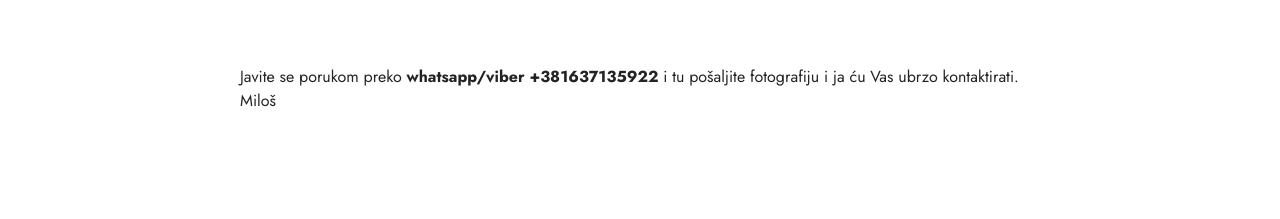
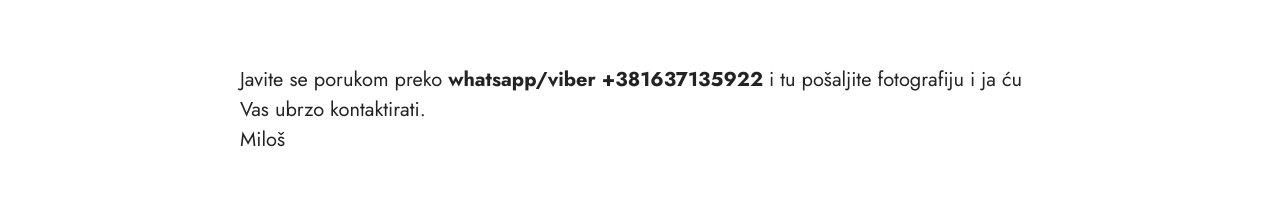
Before and after one commit to milosm2000/milos-portreti, a plain HTML site: page index.html in a window 1280 px wide. Shown: the part 2810-3029 px from the top of the page. Drawn offline with Linux system fonts and the light colour scheme; files whose address does not match are found by name.

Commit message:
Update index.html

```diff
--- a/index.html
+++ b/index.html
@@ -222,9 +222,8 @@
               <font style="vertical-align: inherit;">Za <strong>vece ili manje formate</strong> cena se formira na osnovu detalja Vašeg zahteva.</font><br>
                 <font style="vertical-align: inherit;">Vreme izrade je <strong> od 7 do 25 dana. </strong></font><br>
                 <p class="mbr-text mbr-fonts-style display-7 animate__animated animate__delay-1s animate__fadeInUp">&nbsp;</p>
-
-                <font style="vertical-align: inherit;">Javite se porukom preko <strong>whatsapp/viber +381637135922</strong>  i tu pošaljite fotografiju i ja ću Vas ubrzo kontaktirati.</font><br>
-                <font style="vertical-align: inherit;">Miloš</font><br>
+                <font style="vertical-align: inherit; font-size: 20px;">Javite se porukom preko <strong>whatsapp/viber +381637135922</strong>  i tu pošaljite fotografiju i ja ću Vas ubrzo kontaktirati.</font><br>
+                <font style="vertical-align: inherit; font-size: 20px;">Miloš</font><br>
             </font>
           </p>
 
```
